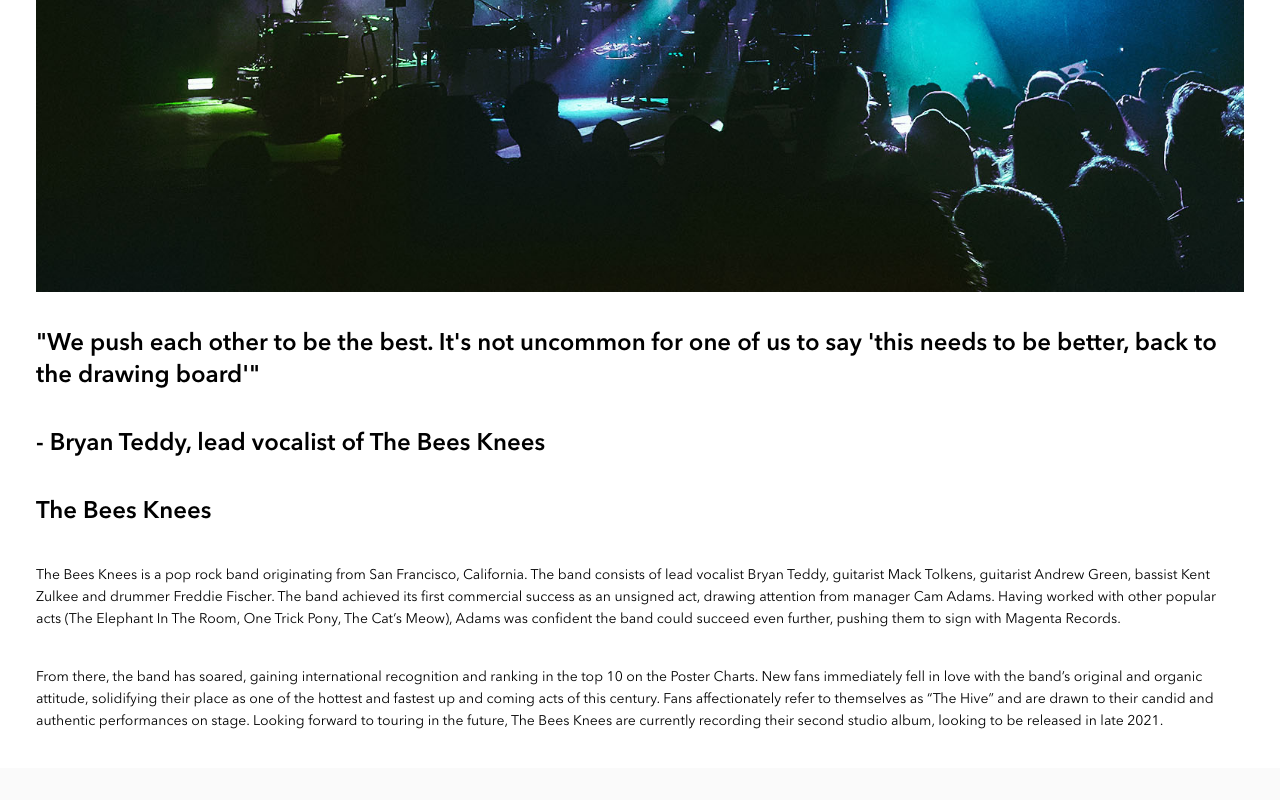
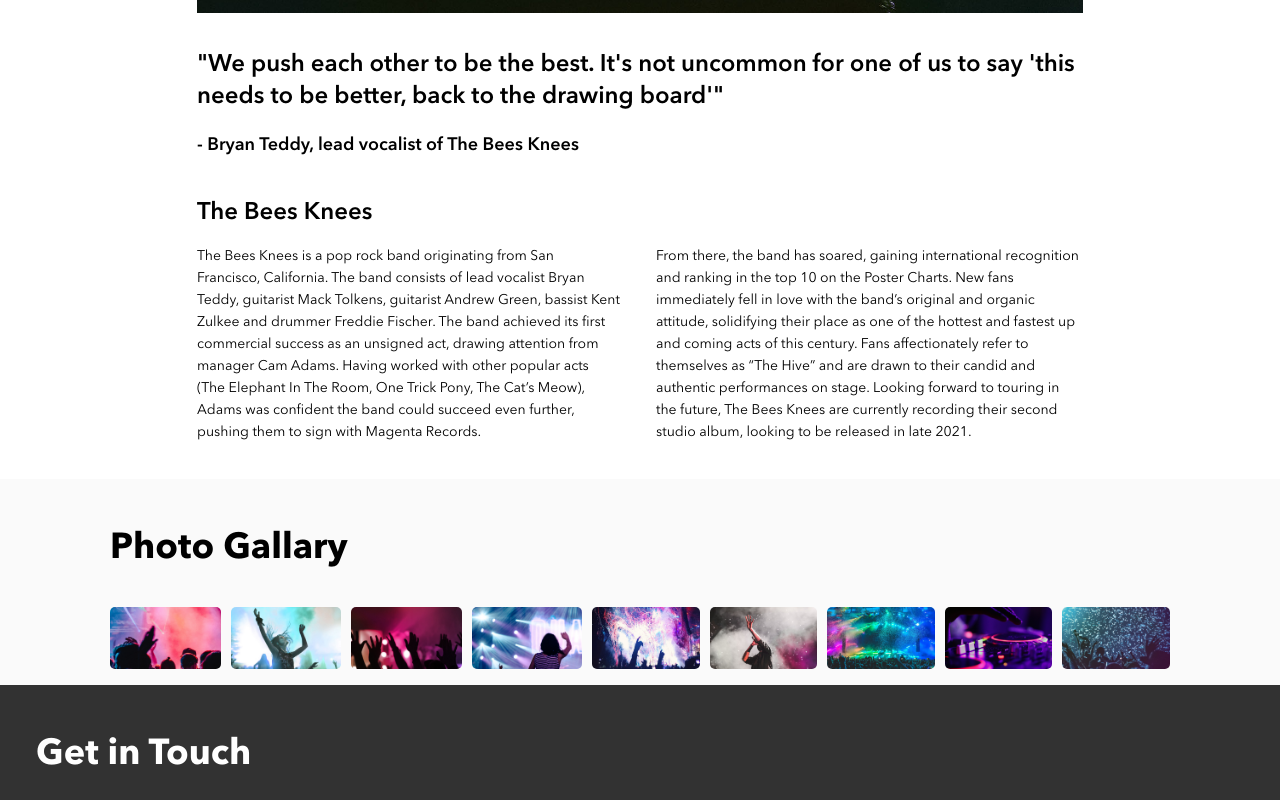
Before and after one commit to SomeViet/Brainstation--Bandsite-Project, a plain HTML site: page kevin-tran-bandsite/index.html in a window 1280 px wide. Shown: the part 1320-2120 px from the top of the page. Drawn offline with Linux system fonts and the light colour scheme.

Commit message:
Photo Gallary WIP

```diff
--- a/kevin-tran-bandsite/index.html
+++ b/kevin-tran-bandsite/index.html
@@ -28,17 +28,15 @@
         </header>
         <section class="hero">
             <div class="hero__container">
-                <div></div>
                 <img src="assets/images/hero-bio.jpg" class="hero__image" />
                 <div class="hero__image-overlay"></div>
             </div>
-            </div>
             <p class="hero__text">The Bee's Knees</p>
         </section>
-        <main>
-            <article class="biography">
+        <main class="biography">
             <h3 class="biography__header">About the Musicians</h3>
             <div class="biography__container">
+                <div class="biography__main">
                     <img
                         src="assets/images/band.jpg"
                         alt="Image"
@@ -49,12 +47,12 @@
                         for one of us to say 'this needs to be better, back to
                         the drawing board'"
                     </p>
-                    <p class="biography__image-caption">
+                    <p class="biography__image-artist">
                         - Bryan Teddy, lead vocalist of The Bees Knees
                     </p>
                 </div>
-                <div>
                 <h3 class="biography__subheader">The Bees Knees</h3>
+                <div class="biography__card">
                     <p class="biography__content">
                         The Bees Knees is a pop rock band originating from San
                         Francisco, California. The band consists of lead
@@ -67,8 +65,6 @@
                         Adams was confident the band could succeed even further,
                         pushing them to sign with Magenta Records.
                     </p>
-                </div>
-                <div>
                     <p class="biography__content">
                         From there, the band has soared, gaining international
                         recognition and ranking in the top 10 on the Poster
@@ -83,56 +79,77 @@
                         released in late 2021.
                     </p>
                 </div>
-            </article>
+            </div>
         </main>
         <section class="photo-gallary">
+            <section class="photo-gallary__container">
                 <h3 class="photo-gallary__header">Photo Gallary</h3>
-
+                <div class="photo-gallary__display">
+                    <div class="test">
                         <img
                             src="assets/images/Photo-gallery-1.jpg"
                             alt="img"
                             class="photo-gallary__image"
                         />
+                    </div>
+                    <div class="test">
                         <img
                             src="assets/images/Photo-gallery-2.jpg"
                             alt="img"
                             class="photo-gallary__image"
                         />
+                    </div>
+                    <div class="test">
                         <img
                             src="assets/images/Photo-gallery-3.jpg"
                             alt="img"
                             class="photo-gallary__image"
                         />
+                    </div>
+                    <div class="test">
                         <img
                             src="assets/images/Photo-gallery-4.jpg"
                             alt="img"
                             class="photo-gallary__image"
                         />
+                    </div>
+                    <div>
                         <img
                             src="assets/images/Photo-gallery-5.jpg"
                             alt="img"
                             class="photo-gallary__image"
                         />
+                    </div>
+                    <div>
                         <img
                             src="assets/images/Photo-gallery-6.jpg"
                             alt="img"
                             class="photo-gallary__image"
                         />
+                    </div>
+                    <div>
                         <img
                             src="assets/images/Photo-gallery-7.jpg"
                             alt="img"
                             class="photo-gallary__image"
                         />
+                    </div>
+                    <div>
                         <img
                             src="assets/images/Photo-gallery-8.jpg"
                             alt="img"
                             class="photo-gallary__image"
                         />
+                    </div>
+                    <div>
                         <img
                             src="assets/images/Photo-gallery-9.jpg"
                             alt="img"
                             class="photo-gallary__image"
                         />
+                    </div>
+                </div>
+            </section>
         </section>
         <footer class="footer">
             <div class="footer__header">
--- a/kevin-tran-bandsite/styles/bio.scss
+++ b/kevin-tran-bandsite/styles/bio.scss
@@ -102,8 +102,10 @@
         flex-direction: column;
     }
     &__image {
-        height: 70vh;
-        object-fit: cover;
+        @media (min-width: 1280px) {
+            height: 65vh;
+            object-fit: cover;
+        }
         &-overlay {
             position: absolute;
             width: 100%;
@@ -132,51 +134,133 @@
         }
     }
 }
+
 .biography {
+    @media (min-width: 768px) and (max-width: 1279px) {
+        padding: 0 36px;
+    }
+    @media (min-width: 1280px) {
+        width: 1060px;
+        padding: 0;
+        margin: auto;
+    }
     display: flex;
     flex-direction: column;
+    padding: 0 16px;
     &__header {
-        @include global.margin-headline;
-        @include typekit.pageheader;
-        font-weight: 600;
+        @media (min-width: 768px) {
+            margin: 48px 0 36px 0;
+        }
+        @include typekit.sectionheader;
+        font-weight: 400;
+        margin: 24px 0 16px 0;
     }
     &__container {
+        @media (min-width: 768px) and (max-width: 1279px) {
+            padding: 0 72px;
+        }
+        @media (min-width: 1280px) {
+            padding: 0 87px;
+        }
+    }
+    &__main {
         display: flex;
         flex-direction: column;
     }
     &__image {
-        @include global.margin-components;
+        @media (min-width: 768px) {
+            margin-bottom: 36px;
+        }
+        margin-bottom: 16px;
         background-size: cover;
         &-caption {
-            @include global.margin-components;
             @include typekit.subheader;
+            @media (min-width: 768px) {
+                margin-bottom: 16px;
+            }
+            margin-bottom: 16px;
+        }
+        &-artist {
+            @include typekit.subheader;
+            @media (min-width: 768px) {
+                margin-bottom: 36px;
+                font-size: 18px;
+            }
+            margin-bottom: 16px;
         }
     }
     &__subheader {
-        @include global.margin-components;
         @include typekit.subheader;
+        margin-bottom: 16px;
+    }
+    &__card {
+        @media (min-width: 768px) {
+            display: flex;
+            justify-content: space-between;
+            margin: 0 -18px;
+        }
     }
     &__content {
-        @include global.margin-components;
+        @media (min-width: 768px) {
+            margin: 0 18px 36px 18px;
+        }
         @include typekit.bodycopy;
+        margin-bottom: 16px;
+    }
+}
+//https://codesandbox.io/s/fast-sun-357ccd?file=/index.html
+.photo-gallary {
+    background-color: colors.$alabaster;
+    &__container {
+        @media (min-width: 768px) and (max-width: 1279px) {
+            padding: 0 36px;
+        }
+        @media (min-width: 1280px) {
+            width: 1060px;
+            padding: 0;
+            margin: auto;
+        }
+        display: flex;
+        flex-direction: column;
+        padding: 0 16px;
+    }
+    &__header {
+        @media (min-width: 768px) {
+            margin: 48px 0 36px 0;
+        }
+        margin: 24px 0 16px 0px;
+        @include typekit.sectionheader;
+    }
+    &__display {
+        @media (min-width: 768px) {
+            display: flex;
+            flex-direction: row;
+            gap: 10px;
+        }
+        display: flex;
+        flex-direction: column;
+        gap: 16px;
+        margin-bottom: 16px;
+        div {
+            display: flex;
+        }
+    }
+    &__image {
+        @media (min-width: 768px) {
+            width: 100%;
+            border-radius: 5px;
+            height: 100%;
+            object-fit: cover;
+        }
     }
 }
 
-.photo-gallary {
-    background-color: colors.$alabaster;
-    display: flex;
-    flex-direction: column;
-    &__container {
-    }
-    &__header {
-        @include global.margin-headline;
-        @include typekit.sectionheader;
-    }
-    &__image {
-        @include global.margin-components;
-    }
+.test {
+    width: 100%;
+    border-radius: 5px;
+    height: 100%;
+    object-fit: cover;
 }
-
 .footer {
     background-color: colors.$bandsite-black;
     color: colors.$white;
--- a/kevin-tran-bandsite/styles/partials/_global.scss
+++ b/kevin-tran-bandsite/styles/partials/_global.scss
@@ -23,6 +23,12 @@ body {
     font-weight: 400;
     margin: 0;
 }
+p {
+    margin: 0;
+}
+h3 {
+    margin: 0;
+}
 
 // Spacing
 
```
Also changed, not shown: kevin-tran-bandsite/styles/bio.css. Lines whose indentation alone changed are shown as unchanged.
